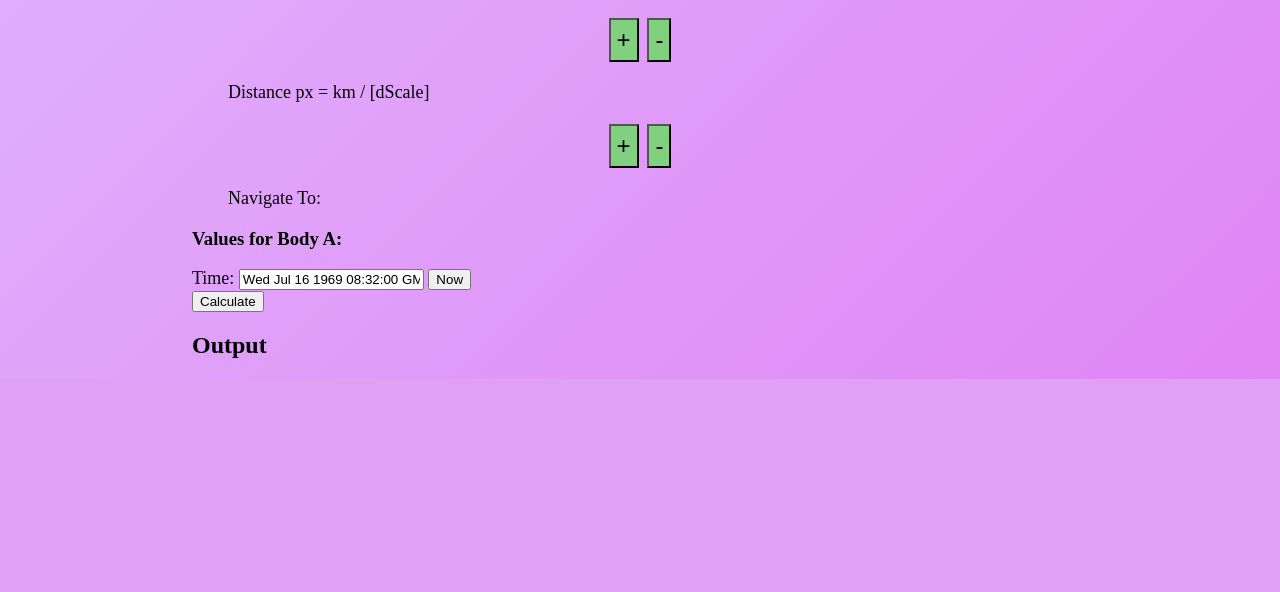
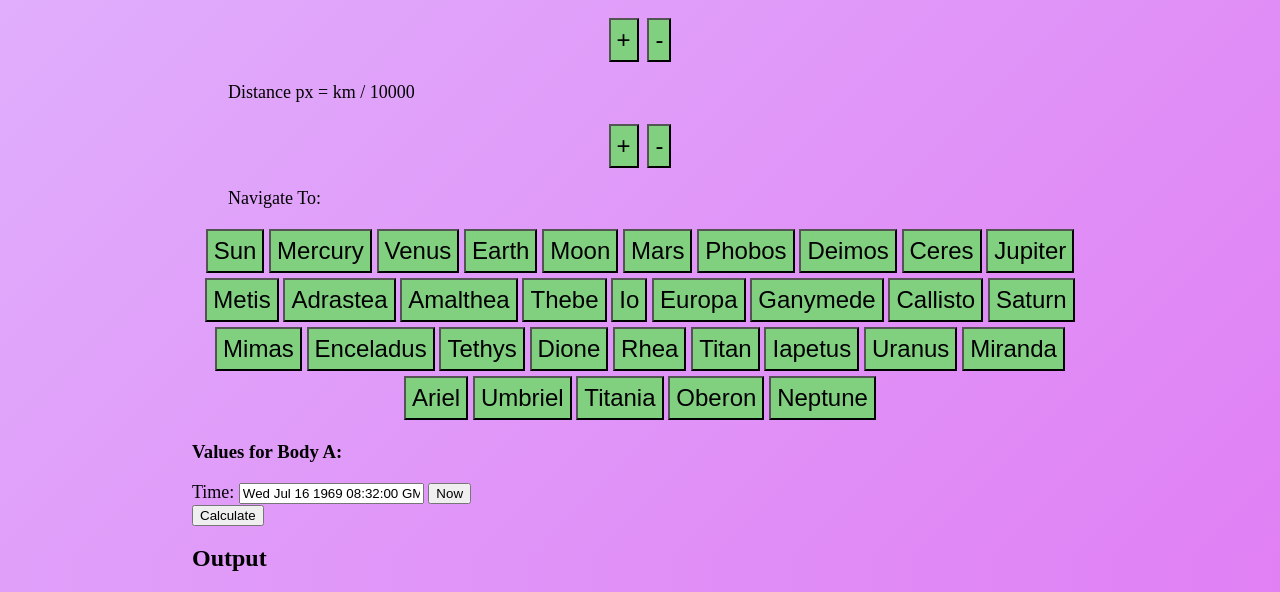
Before and after one commit to MagicPotato854/Interstellar-Calendar-Project, a plain HTML site: page index.html in a window 1280 px wide. Shown: the part 721-1313 px from the top of the page. Before the commit the page ends 1100 px from the top, so only its background shows below. Drawn offline with Linux system fonts and the light colour scheme.

Commit message:
Fixed CosmicCalendar.js reference

```diff
--- a/index.html
+++ b/index.html
@@ -58,7 +58,7 @@
     <input type="submit" value="Calculate">
   </form>
 
-  <script src="References/CosmicCalendar.js"></script>
+  <script src="src/js/CosmicCalendar.js"></script>
 
   <h2>Output</h2>
 
```
